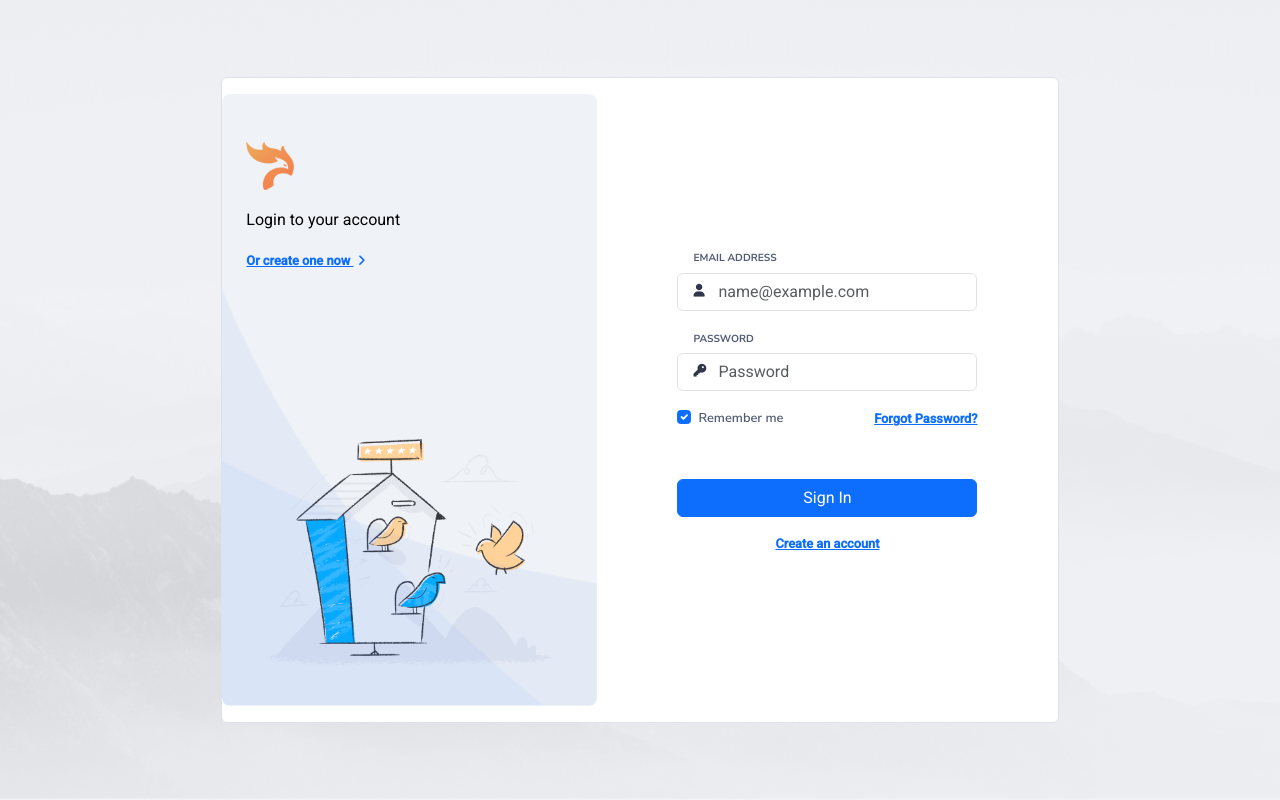
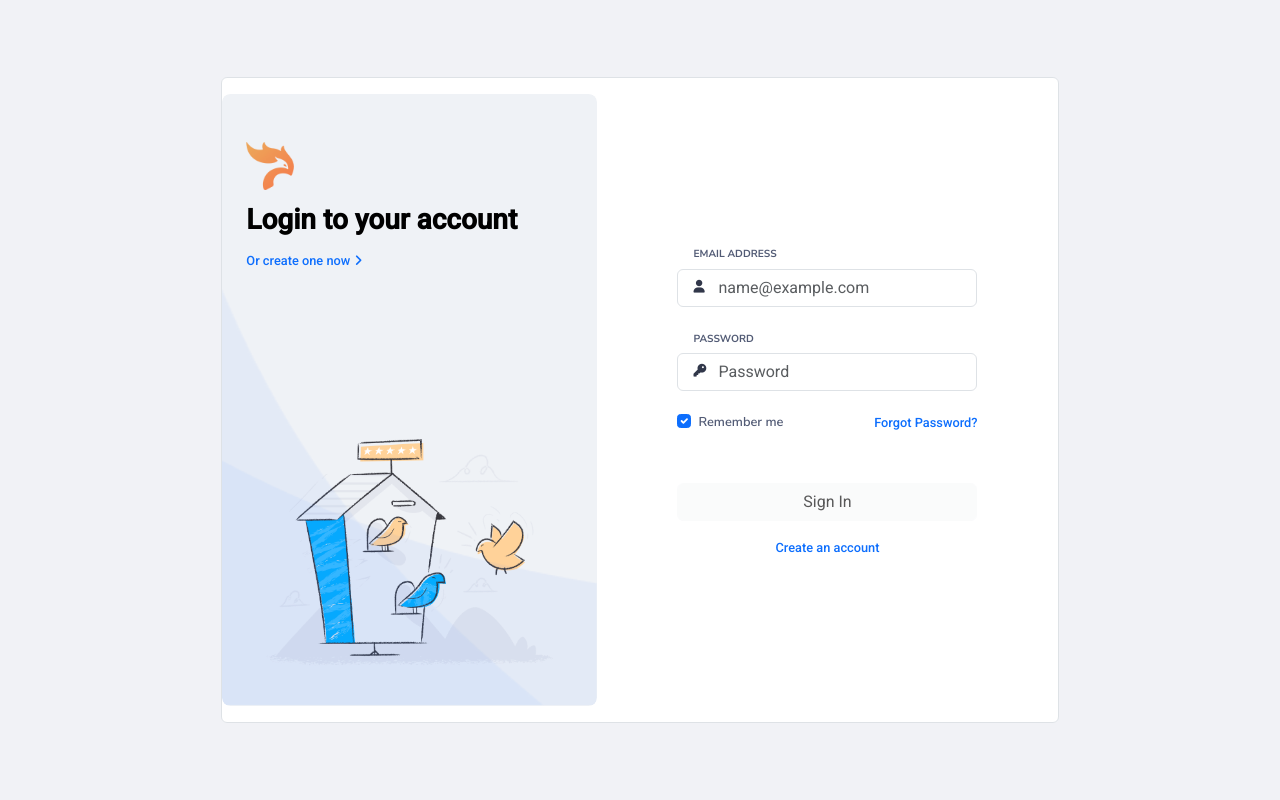
Before and after one commit to och-karr/CRM-Phoenix, an Angular app: page /auth/login in a window 1280 px wide. Built offline with nearby package versions, Linux system fonts and the light colour scheme.

Commit message:
feat: add validation on login and styles

```diff
--- a/src/app/components/login/login.component-module.ts
+++ b/src/app/components/login/login.component-module.ts
@@ -3,6 +3,7 @@ import { LoginComponent } from './login.component';
 import {RouterLink, RouterModule} from "@angular/router";
 import {ReactiveFormsModule} from "@angular/forms";
 import {CommonModule} from "@angular/common";
+import {MatFormFieldModule} from "@angular/material/form-field";
 
 @NgModule({
     imports: [
--- a/src/app/components/login/login.component.html
+++ b/src/app/components/login/login.component.html
@@ -8,7 +8,7 @@
             <div class="bg-holder">
             </div>
 
-            <div class="position-relative px-4 pt-7 pb-7 pb-sm-5 pb-lg-7 text-center text-md-start px-md-7">
+            <div class="auth-title-content position-relative px-4 pt-7 pb-7 pb-sm-5 pb-lg-7 text-center text-md-start px-md-7">
               <div class="false">
                 <a [routerLink]="'/'">
                   <div class="d-flex align-items-center justify-content-center justify-content-md-start">
@@ -16,9 +16,9 @@
                   </div>
                 </a>
                 <h3 class="mt-3 text-black">Login to your account</h3>
-                <a class="fw-bold fs--1" [routerLink]="'/'">
+                <a class="fw-medium fs--1 position-relative" [routerLink]="'/'">
                   Or create one now
-                  <span class="fas fa-angle-right ms-1" data-fa-transform="down-1 shrink-2"></span>
+                  <span class="fas fa-angle-right ms-1 position-absolute" data-fa-transform="down-1 shrink-2"></span>
                 </a>
               </div>
             </div>
@@ -30,25 +30,32 @@
           <div class="col mx-auto">
             <div class="auth-form-box">
               <form [formGroup]="form" (ngSubmit)="onFormSubmitted(form)">
-                <div class="mb-3 text-start">
+                <div class="text-start">
                   <label class="form-label">Email address</label>
                   <div class="form-icon-container">
                     <input formControlName="email" class="form-control form-icon-input" type="email" placeholder="name@example.com" required/>
                     <span class="fas fa-user text-900 fs--1 form-icon"></span>
-                    <div class="" *ngIf="form.get('email')!.invalid && (form.get('email')!.touched || form.get('email')!.dirty)">
-                      email is invalid
+                    <div class="auth-form-error">
+                      <div class="text-danger fs-sm--2" *ngIf="form.get('email')!.invalid && (form.get('email')!.touched || form.get('email')!.dirty)">
+                        Email is invalid
+                      </div>
                     </div>
                   </div>
                 </div>
-                <div class="mb-3 text-start">
+                <div class="text-start">
                   <label class="form-label">Password</label>
                   <div class="form-icon-container">
-                    <input class="form-control form-icon-input" type="password" placeholder="Password" />
+                    <input formControlName="password" class="form-control form-icon-input" type="password" placeholder="Password" />
                     <span class="fas fa-key text-900 fs--1 form-icon"></span>
-                    <div class="" *ngIf="form.get('password')!.invalid && (form.get('password')!.touched || form.get('password')!.dirty)">
-                      email is invalid
+                    <div class="auth-form-error">
+                      <div class="text-danger fs-sm--2" *ngIf="form.get('password')!.invalid && (form.get('password')!.touched || form.get('password')!.dirty)">
+                        Password is invalid
+                      </div>
                     </div>
                   </div>
+                </div>
+                <div class="">
+                  <div class="text-danger fs-sm--2" *ngIf="form.hasError('beValidation')">{{ form.getError('beValidation') }}</div>
                 </div>
                 <div class="row flex-between-center mb-7">
                   <div class="col-auto">
@@ -58,13 +65,13 @@
                     </div>
                   </div>
                   <div class="col-auto">
-                    <a class="fs--1 fw-semi-bold" [routerLink]="'/'">Forgot Password?</a>
+                    <a class="fs--1 fw-medium" [routerLink]="'/'">Forgot Password?</a>
                   </div>
                 </div>
-                <button class="btn btn-primary w-100 mb-3">Sign In</button>
+                <button [disabled]="form.invalid" [ngClass]="form.valid ? 'btn-primary' : 'btn-light'" class="btn w-100 mb-3">Sign In</button>
               </form>
               <div class="text-center">
-                <a class="fs--1 fw-bold" [routerLink]="'/'">Create an account</a>
+                <a class="fs--1 fw-medium" [routerLink]="'/'">Create an account</a>
               </div>
             </div>
           </div>
--- a/src/app/components/login/login.component.scss
+++ b/src/app/components/login/login.component.scss
@@ -1,8 +1,12 @@
-.bg-holder.bg-auth-card-overlay {
-  background-image: url(/assets/img/bg/37.png);
-}
+.auth-card--container {
+  a {
+    text-decoration: none;
+  }
 
-.auth-card--container {
+  .auth-form-error {
+    height: 20px;
+  }
+
   .bg-holder {
     background-image:url(/assets/img/bg/38.png);
   }
@@ -10,6 +14,23 @@
   .auth-card--logo {
     width: 48px;
   }
+
+  .auth-title-box {
+    .h3, h3 {
+      font-size: calc(1.3rem + .6vw);
+      font-weight: 800;
+    }
+
+    @media (min-width: 1200px) {
+      .h3, h3 {
+        font-size: 1.75rem;
+      }
+    }
+
+    .fa-angle-right {
+      top: 2px;
+    }
+  }
 }
 
 .form-icon {
--- a/src/app/components/login/login.component.ts
+++ b/src/app/components/login/login.component.ts
@@ -1,4 +1,4 @@
-import { ChangeDetectionStrategy, Component, ViewEncapsulation } from '@angular/core';
+import {ChangeDetectionStrategy, ChangeDetectorRef, Component, ViewEncapsulation} from '@angular/core';
 import {FormControl, FormGroup, Validators} from "@angular/forms";
 import {UserService} from "../../services/user.service";
 import {Router} from "@angular/router";
@@ -16,7 +16,7 @@ export class LoginComponent {
     password: new FormControl('', [Validators.required]),
   });
 
-  constructor(private _userService: UserService, private _router: Router) {}
+  constructor(private _userService: UserService, private _router: Router, private cd: ChangeDetectorRef) {}
 
   onFormSubmitted(form: FormGroup): void {
     this._userService.login({
@@ -29,7 +29,11 @@ export class LoginComponent {
         next: () => {
           // this._router.navigate(['/leads'])
         },
-        error: () => {
+        error: (err) => {
+          this.form.setErrors({
+            beValidation: err.error.message
+          })
+          this.cd.markForCheck()
         }
       })
   }
```
Lines whose indentation alone changed are shown as unchanged.
